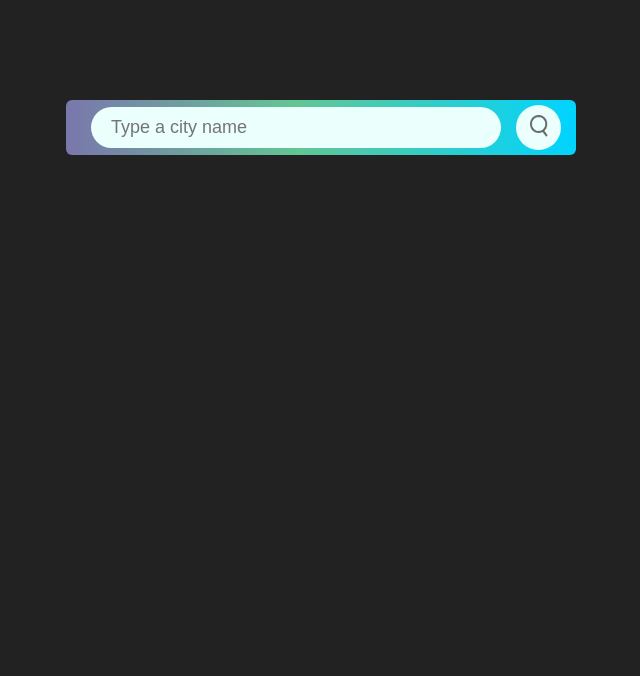
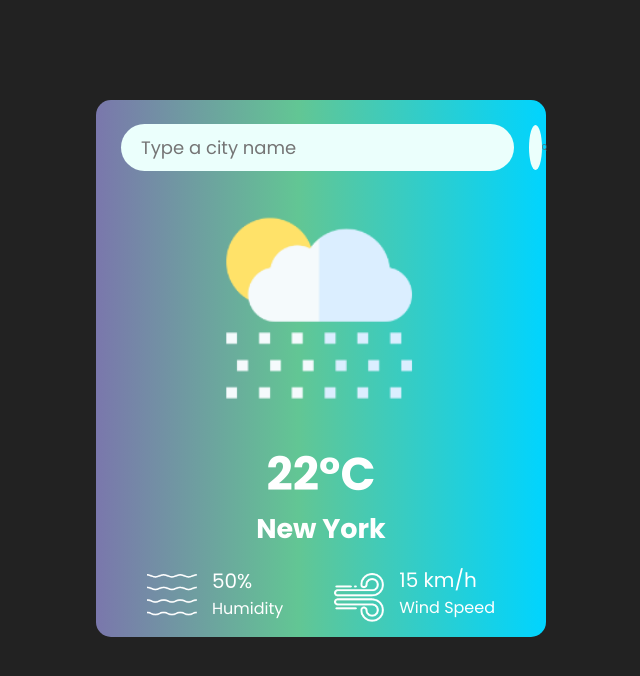
Before and after one commit to AlexMilenkov1/WEB-PROJECTS, a plain HTML site: page Weather-App/index.html in a window 1280 px wide. Shown: the whole page, without its empty margins (319-959 px from the left). Drawn offline with Linux system fonts and the light colour scheme; no server answers.

Commit message:
Added weather div

```diff
--- a/Weather-App/index.html
+++ b/Weather-App/index.html
@@ -8,16 +8,50 @@
     <title>Weather App</title>
     <link rel="preconnect" href="https://fonts.googleapis.com">
     <link rel="preconnect" href="https://fonts.gstatic.com" crossorigin>
-    <link href="https://fonts.googleapis.com/css2?family=Montserrat:ital,wght@0,100..900;1,100..900&display=swap" rel="stylesheet">
+    <link
+        href="https://fonts.googleapis.com/css2?family=Poppins:ital,wght@0,100;0,200;0,300;0,400;0,500;0,600;0,700;0,800;0,900;1,100;1,200;1,300;1,400;1,500;1,600;1,700;1,800;1,900&display=swap"
+        rel="stylesheet">
 </head>
 
 <body>
     <div class="weather-container">
         <div class="search-area">
             <input type="text" placeholder="Type a city name">
-            <button><img src="images/search.png"></button>
+            <button>
+                <div class="search-icon">
+                    <img src="images/search.png">
+                </div>
+            </button>
+        </div>
+        <div class="weather">
+            <div class="status"><img src="images/rain.png"></div>
+            <h1 class="temp">22°C</h1>
+            <h2 class="city">New York</h2>
+
+            <div class="details">
+                <div class="col">
+                    <div class="details-img">
+                        <img src="images/humidity.png">
+                    </div>
+                    <div>
+                        <p class="humidity">50%</p>
+                        <p>Humidity</p>
+                    </div>
+                </div>
+                <div class="col">
+                    <div class="details-img">
+                        <img src="images/wind.png">
+                    </div>
+                    <div>
+                        <p class="wind">15 km/h</p>
+                        <p>Wind Speed</p>
+                    </div>
+                </div>
+            </div>
         </div>
     </div>
+
+    <script src="scripts.js"></script>
 </body>
 
 </html>
--- a/Weather-App/scripts.js
+++ b/Weather-App/scripts.js
@@ -0,0 +1,10 @@
+const baseUrl = `https://api.openweathermap.org/data/2.5/weather?appid=52c2a5409957192df3dfe96db224a5c9&units=metric&q=Sofia`
+
+async function weather() {
+    const response = await fetch(baseUrl)
+    const weatherData = await response.json()
+
+    console.log(weatherData);
+}
+
+weather()
--- a/Weather-App/styles.css
+++ b/Weather-App/styles.css
@@ -2,7 +2,7 @@
     padding: 0;
     margin: 0;
     box-sizing: border-box;
-    font: 'Montserrat', sans-serif;
+    font-family: 'Poppins', sans-serif;
 }
 
 
@@ -10,12 +10,18 @@ body {
     background-color: #222;
 }
 
+img {
+    width: 100%;
+    height: auto;
+    display: block;
+}
+
 .weather-container {
     background: rgb(122, 119, 172);
     background: linear-gradient(90deg, rgba(122, 119, 172, 1) 0%, rgba(98, 198, 148, 1) 45%, rgba(0, 212, 255, 1) 100%);
     margin: 100px auto 0;
-    max-width: 510px;
-    border-radius: 6px;
+    max-width: 450px;
+    border-radius: 15px;
 }
 
 .search-area {
@@ -23,6 +29,7 @@ body {
     justify-content: space-between;
     align-items: center;
     gap: 15px;
+    padding-top: 20px;
 }
 
 .search-area input {
@@ -48,6 +55,66 @@ body {
     margin: 5px 15px 5px 0;
 }
 
-.search-area button img {
+.search-area button .search-icon {
     width: 40%;
+    margin-left: 13px;
 }
+
+.weather {
+    display: flex;
+    flex-direction: column;
+    text-align: center;
+}
+
+.weather .status {
+    max-width: 265px;
+    margin-left: 90px;
+}
+
+.weather .temp {
+    font-size: 46px;
+    font-weight: bold;
+}
+
+
+.weather .city {
+    font-size: 27px;
+}
+
+.weather .temp,
+.weather .city,
+.weather .details .col p {
+    color: #fff;
+}
+
+
+.weather .details {
+    display: flex;
+    justify-content: space-evenly;
+    align-items: center;
+    margin-top: 16px;
+    margin-bottom: 15px;
+}
+
+.weather .details .col {
+    display: flex;
+    gap: 15px;
+}
+
+.weather .details .col .details-img {
+    width: 50px;
+}
+
+.weather .details .col .details-img:first-of-type {
+    margin-top: 8px;
+}
+
+.weather .humidity {
+    font-size: 20px;
+    text-align: left;
+}
+
+.weather .wind {
+    font-size: 20px;
+    text-align: left;
+}
```
